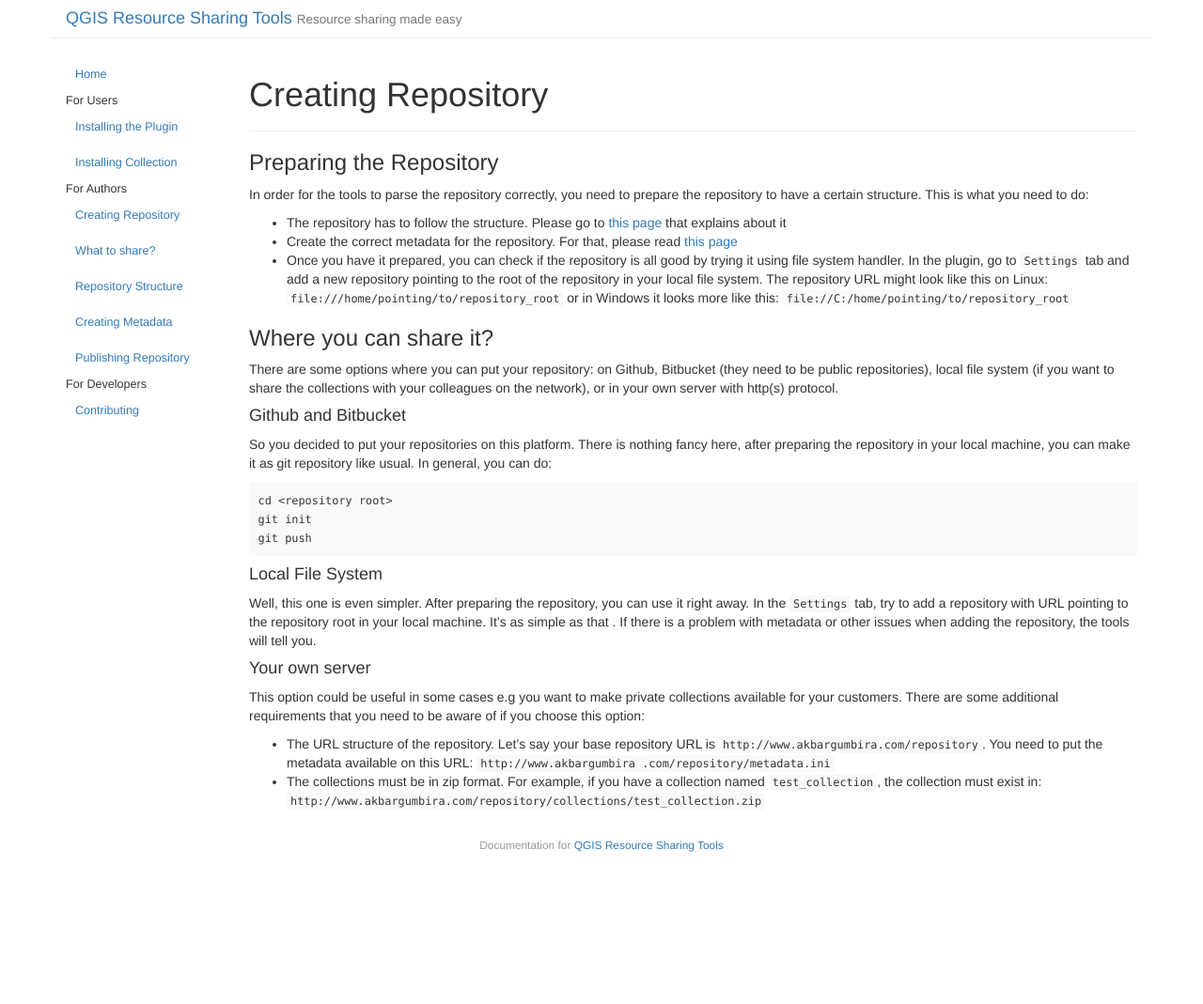
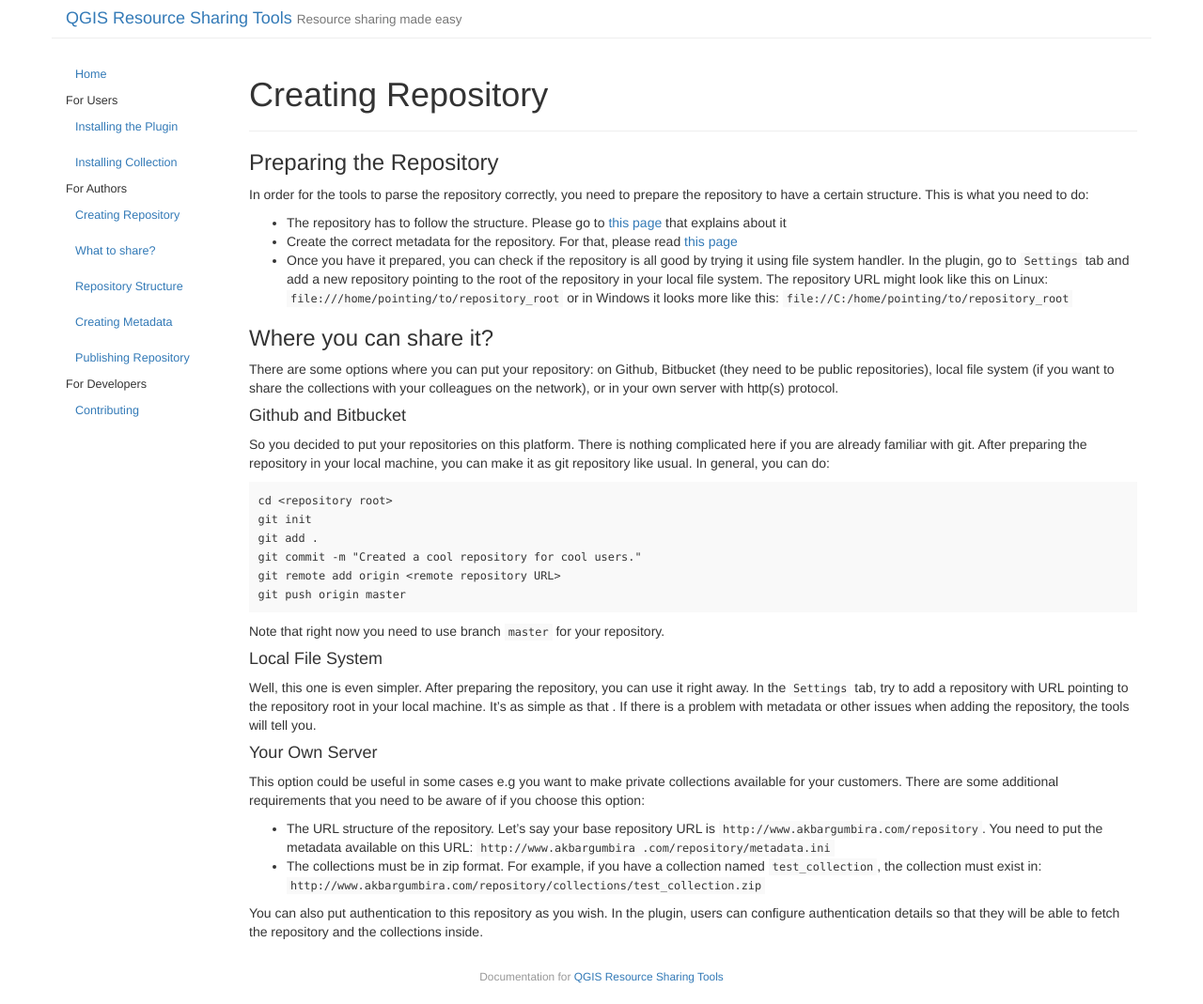
Before and after one commit to QGIS-Contribution/QGIS-ResourceSharing, a Jekyll site: the page built from _posts/2016-08-09-creating-repository.md, in a window 1280 px wide. Shown: the whole page at 94% size. Built offline with Jekyll 4.4.1, drawn with Linux system fonts in a browser that asks for light colours; before the commit the page ends 929 px from its top, so only the background shows below that.

Commit message:
Update doc.

````diff
--- a/_posts/2016-08-09-creating-repository.md
+++ b/_posts/2016-08-09-creating-repository.md
@@ -28,14 +28,20 @@ or in your own server with http(s) protocol.
 
 #### Github and Bitbucket
 So you decided to put your repositories on this platform. There is nothing
-fancy here, after preparing the repository in your local machine, you can
-make it as git repository like usual. In general, you can do:
+complicated here if you are already familiar with git. After preparing the
+repository in your local machine, you can make it as git repository like
+usual. In general, you can do:
 
 ```
 cd <repository root>
 git init
-git push
+git add .
+git commit -m "Created a cool repository for cool users."
+git remote add origin <remote repository URL>
+git push origin master
 ```
+
+Note that right now you need to use branch ```master``` for your repository.
 
 #### Local File System
 Well, this one is even simpler. After preparing the repository, you can use
@@ -44,7 +50,7 @@ pointing to the repository root in your local machine. It's as simple as that
 . If there is a problem with metadata or other issues when adding the
 repository, the tools will tell you.
 
-#### Your own server
+#### Your Own Server
 This option could be useful in some cases e.g you want to make private
 collections available for your customers. There are some additional
 requirements that you need to be aware of if you choose this option:
@@ -56,3 +62,7 @@ requirements that you need to be aware of if you choose this option:
   * The collections must be in zip format. For example, if you have a
   collection named ```test_collection```, the collection must exist in:
   ```http://www.akbargumbira.com/repository/collections/test_collection.zip```
+
+You can also put authentication to this repository as you wish. In the
+plugin, users can configure authentication details so that they will be able
+to fetch the repository and the collections inside.
````
